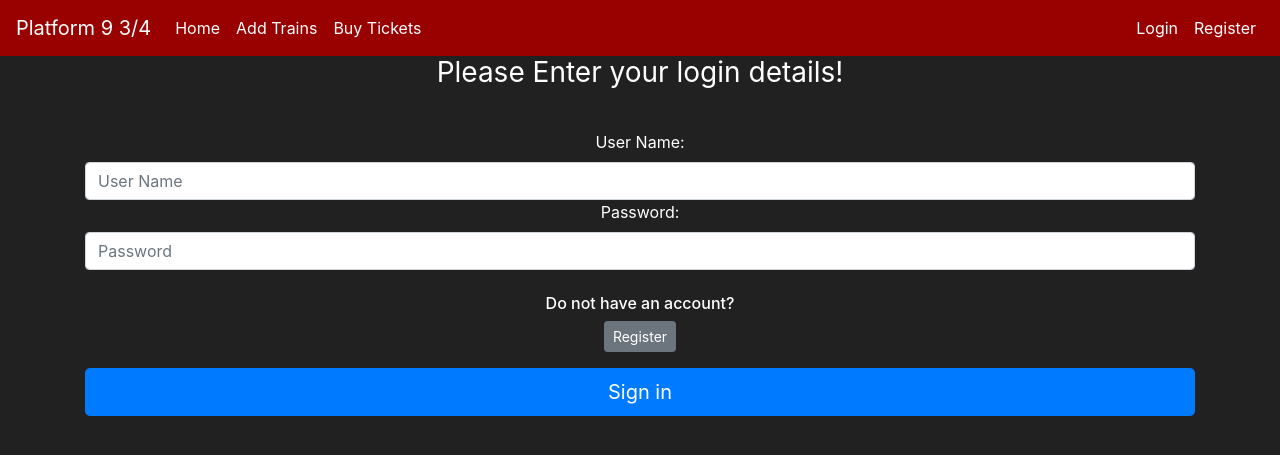
After one commit to Gautam7702/railway-reservation-system-flask, a Flask app: page /login in a window 1280 px wide. The commit adds this page. Shown: the top 455 px of the page. Run offline with Flask 2, Linux system fonts and the light colour scheme; some libraries are stand-ins or nearby versions.

Commit message:
User login system implemented

```diff
--- a/railway/forms.py
+++ b/railway/forms.py
@@ -1,8 +1,8 @@
 from flask_wtf import FlaskForm
 from wtforms import StringField,PasswordField, SubmitField,DateField,TimeField,IntegerField
-from wtforms.validators import DataRequired,NumberRange,ValidationError
+from wtforms.validators import DataRequired,NumberRange,ValidationError,Length,Email,EqualTo
 from datetime import datetime
-from railway.models import Train
+from railway.models import Train,User
 
 
 class add_train(FlaskForm):
@@ -47,3 +47,26 @@ class search_train(FlaskForm):
     train_name = StringField(label = 'Train Name',validators=[])
     date = DateField(label='Journey Start date ',validators=[])
     submit = SubmitField(label ='Search Train')
+
+
+class RegisterForm(FlaskForm):
+    def validate_username(self, username_to_check):
+        user = User.query.filter_by(username=username_to_check.data).first()
+        if user:
+            raise ValidationError('Username already exists! Please try a different username')
+
+    def validate_email_address(self, email_address_to_check):
+        email_address = User.query.filter_by(email_address=email_address_to_check.data).first()
+        if email_address:
+            raise ValidationError('Email Address already exists! Please try a different email address')
+
+    username = StringField(label='User Name:', validators=[Length(min=2, max=30), DataRequired()])
+    email_address = StringField(label='Email Address:', validators=[Email(), DataRequired()])
+    password1 = PasswordField(label='Password:', validators=[Length(min=6), DataRequired()])
+    password2 = PasswordField(label='Confirm Password:', validators=[EqualTo('password1'), DataRequired()])
+    submit = SubmitField(label='Create Account')
+
+class LoginForm(FlaskForm):
+    username = StringField(label='User Name:', validators=[DataRequired()])
+    password = PasswordField(label='Password:', validators=[DataRequired()])
+    submit = SubmitField(label='Sign in')
--- a/railway/routes.py
+++ b/railway/routes.py
@@ -1,8 +1,9 @@
 #This module define the routes of the application
 from railway import app
-from flask import render_template,request,flash,redirect
-from railway.forms import add_train,search_train
+from flask import render_template,request,flash,redirect,url_for
+from railway.forms import add_train,search_train,RegisterForm,LoginForm
 from railway.models import *
+from flask_login import login_user,current_user,logout_user
 @app.route('/')
 def home_page():
     return render_template('home.html')
@@ -65,5 +66,40 @@ def add_train_page():
             for err_msg in form.errors.values():
                 flash(err_msg, category='danger')
         return render_template('add_train.html',form=form)
+    return render_template('add_train.html',form=form)
 
-    return render_template('add_train.html',form=form)
+@app.route('/login',methods=['GET','POST'])
+def login_page():
+    form = LoginForm()
+    if form.validate_on_submit():
+        attempted_user = User.query.filter_by(username = form.username.data).first()
+        if attempted_user and attempted_user.check_password(form.password.data):
+            login_user(attempted_user)
+            flash(f'You are succesfully logged in as {attempted_user.username}')
+            return redirect(url_for('search_tickets_page'))
+        else:
+            flash('User and password does not match',category="danger")
+    return render_template('login.html',form = form)
+
+@app.route('/register',methods = ['POST','GET'])
+def register_page():
+    form = RegisterForm()
+    if request.method == 'POST':
+        if form.validate_on_submit():
+            new_user = User(
+                username = form.username.data,
+                password = form.password1.data,
+                email_address = form.email_address.data
+            )
+            new_user.add()
+            login_user(new_user)
+            flash(f'Account created succesfully! You are logged in as {current_user.username}')
+        return redirect(url_for('search_tickets_page'))
+
+    return render_template('register.html',form = form)
+
+@app.route('/logout')
+def logout_page():
+    logout_user()
+    flash("You have been logged out!", category='info')
+    return redirect(url_for("home_page"))
--- a/railway/templates/base.html
+++ b/railway/templates/base.html
@@ -30,6 +30,32 @@
                 <a class="nav-link" href="{{ url_for('search_tickets_page') }}" style = "color:white;">Buy Tickets <span class="sr-only">(current)</span></a>
             </li>
         </ul>
+
+        {% if current_user.is_authenticated %}
+        <ul class="navbar-nav">
+          <li class="nav-item">
+            <a class="nav-link" style="color: lawngreen; font-weight: bold">
+                <i class="fas fa-coins"></i>
+                {{ current_user.budget }}
+            </a>
+          </li>
+          <li class="nav-item">
+            <a class="nav-link" href="#" style="color: white;">Welcome,  {{ current_user.username}}</a>
+          </li>
+          <li class="nav-item">
+            <a class="nav-link" href=" {{url_for('logout_page')}} " style = "color:white;">Logout</a>
+          </li>
+        </ul>
+        {% else %}
+        <ul class="navbar-nav">
+          <li class="nav-item">
+            <a class="nav-link" href="{{ url_for('login_page') }}" style ="color:white">Login</a>
+          </li>
+          <li class="nav-item">
+            <a class="nav-link" href="{{ url_for('register_page') }}" style ="color: white">Register</a>
+          </li>
+        </ul>
+        {% endif %}
       </div>
     </nav>
     {% with messages = get_flashed_messages(with_categories =true) %}
--- /dev/null
+++ b/railway/templates/login.html
@@ -0,0 +1,28 @@
+{% extends 'base.html' %}
+{% block title%}
+Login page
+{% endblock %}
+
+{% block content%}
+<body class = "text-center">
+    <div class= "container">
+        <form method = "POST" class= "form-register" style= "color:white">
+        {{form.hidden_tag()}}
+        <h1 class="h3 mb-3 font-weight-normal">
+            Please Enter your login details!
+        </h1>
+        <br>
+        {{form.username.label()}}
+        {{form.username(class = "form-control",placeholder = "User Name")}}
+        {{form.password.label()}}
+        {{form.password(class = "form-control",placeholder = "Password")}}
+        <br>
+        <div class="checkbox mb-3">
+            <h6>Do not have an account?</h6>
+            <a class="btn btn-sm btn-secondary" href="{{ url_for('register_page') }}">Register</a>
+         </div>
+        {{ form.submit(class="btn btn-lg btn-block btn-primary") }}
+    </div>
+    </form>
+</body>
+{% endblock%}
```
Also changed, not shown: railway/__init__.py (+7 -0 lines), railway/models.py (+25 -4 lines), railway/templates/register.html (added, +36 -0 lines), railway/railway.db.
